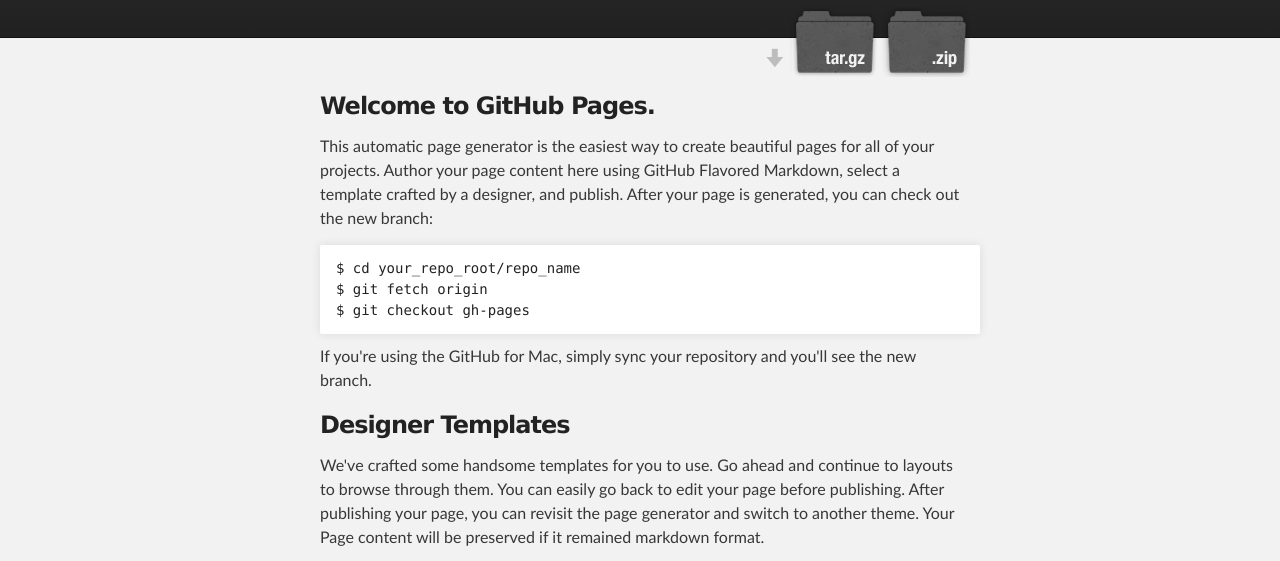
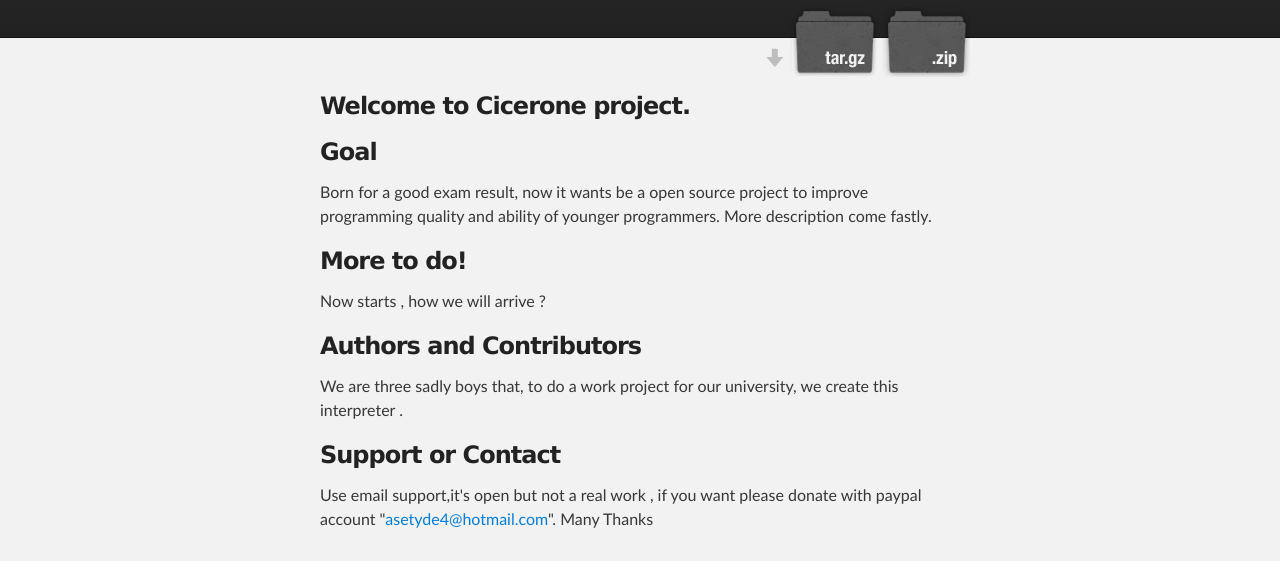
Before and after one commit to asetyde/Cicerone, a plain HTML site: page index.html in a window 1280 px wide. Shown: the part 208-769 px from the top of the page. Drawn offline with Linux system fonts and the light colour scheme.

```diff
--- a/index.html
+++ b/index.html
@@ -32,36 +32,29 @@
     <div id="main_content_wrap" class="outer">
       <section id="main_content" class="inner">
         <h3>
-<a id="welcome-to-github-pages" class="anchor" href="#welcome-to-github-pages" aria-hidden="true"><span class="octicon octicon-link"></span></a>Welcome to GitHub Pages.</h3>
-
-<p>This automatic page generator is the easiest way to create beautiful pages for all of your projects. Author your page content here using GitHub Flavored Markdown, select a template crafted by a designer, and publish. After your page is generated, you can check out the new branch:</p>
-
-<pre><code>$ cd your_repo_root/repo_name
-$ git fetch origin
-$ git checkout gh-pages
-</code></pre>
-
-<p>If you're using the GitHub for Mac, simply sync your repository and you'll see the new branch.</p>
+<a id="welcome-to-cicerone-project" class="anchor" href="#welcome-to-cicerone-project" aria-hidden="true"><span class="octicon octicon-link"></span></a>Welcome to Cicerone project.</h3>
 
 <h3>
-<a id="designer-templates" class="anchor" href="#designer-templates" aria-hidden="true"><span class="octicon octicon-link"></span></a>Designer Templates</h3>
+<a id="goal" class="anchor" href="#goal" aria-hidden="true"><span class="octicon octicon-link"></span></a>Goal</h3>
 
-<p>We've crafted some handsome templates for you to use. Go ahead and continue to layouts to browse through them. You can easily go back to edit your page before publishing. After publishing your page, you can revisit the page generator and switch to another theme. Your Page content will be preserved if it remained markdown format.</p>
+<p>Born for a good exam result, now it wants be a open source project to improve programming quality and ability of younger programmers.
+More description come fastly.</p>
 
 <h3>
-<a id="rather-drive-stick" class="anchor" href="#rather-drive-stick" aria-hidden="true"><span class="octicon octicon-link"></span></a>Rather Drive Stick?</h3>
+<a id="more-to-do" class="anchor" href="#more-to-do" aria-hidden="true"><span class="octicon octicon-link"></span></a>More to do!</h3>
 
-<p>If you prefer to not use the automatic generator, push a branch named <code>gh-pages</code> to your repository to create a page manually. In addition to supporting regular HTML content, GitHub Pages support Jekyll, a simple, blog aware static site generator written by our own Tom Preston-Werner. Jekyll makes it easy to create site-wide headers and footers without having to copy them across every page. It also offers intelligent blog support and other advanced templating features.</p>
+<p>Now starts , how we will arrive ? </p>
 
 <h3>
 <a id="authors-and-contributors" class="anchor" href="#authors-and-contributors" aria-hidden="true"><span class="octicon octicon-link"></span></a>Authors and Contributors</h3>
 
-<p>You can <a href="https://github.com/blog/821" class="user-mention">@mention</a> a GitHub username to generate a link to their profile. The resulting <code>&lt;a&gt;</code> element will link to the contributor's GitHub Profile. For example: In 2007, Chris Wanstrath (<a href="https://github.com/defunkt" class="user-mention">@defunkt</a>), PJ Hyett (<a href="https://github.com/pjhyett" class="user-mention">@pjhyett</a>), and Tom Preston-Werner (<a href="https://github.com/mojombo" class="user-mention">@mojombo</a>) founded GitHub.</p>
+<p>We are three sadly boys that, to do a work project for our university, we create this interpreter .</p>
 
 <h3>
 <a id="support-or-contact" class="anchor" href="#support-or-contact" aria-hidden="true"><span class="octicon octicon-link"></span></a>Support or Contact</h3>
 
-<p>Having trouble with Pages? Check out the documentation at <a href="https://help.github.com/pages">https://help.github.com/pages</a> or contact <a href="mailto:support@github.com">support@github.com</a> and we’ll help you sort it out.</p>
+<p>Use email support,it's open but not a real work , if you want please donate with paypal account  "<a href="mailto:asetyde4@hotmail.com">asetyde4@hotmail.com</a>".
+Many Thanks </p>
       </section>
     </div>
 
```
Also changed, not shown: params.json (+1 -1 lines).
